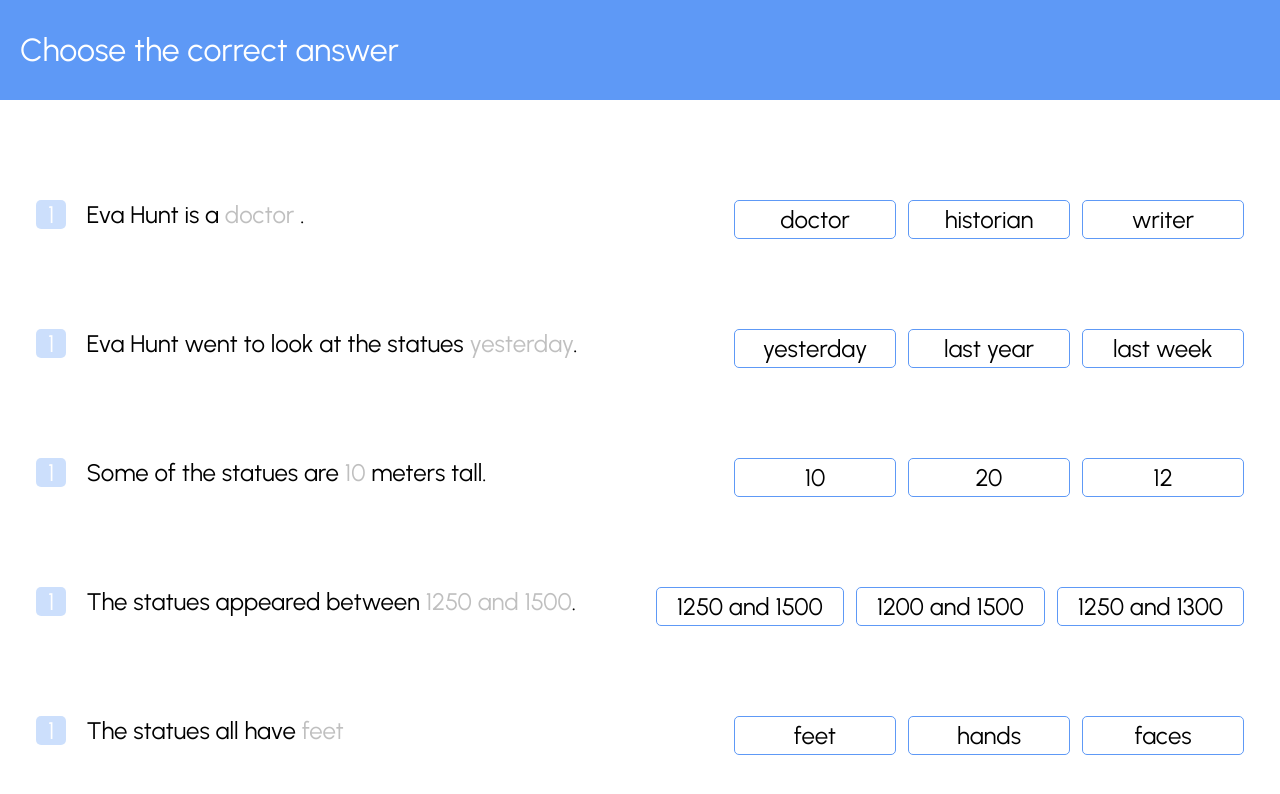
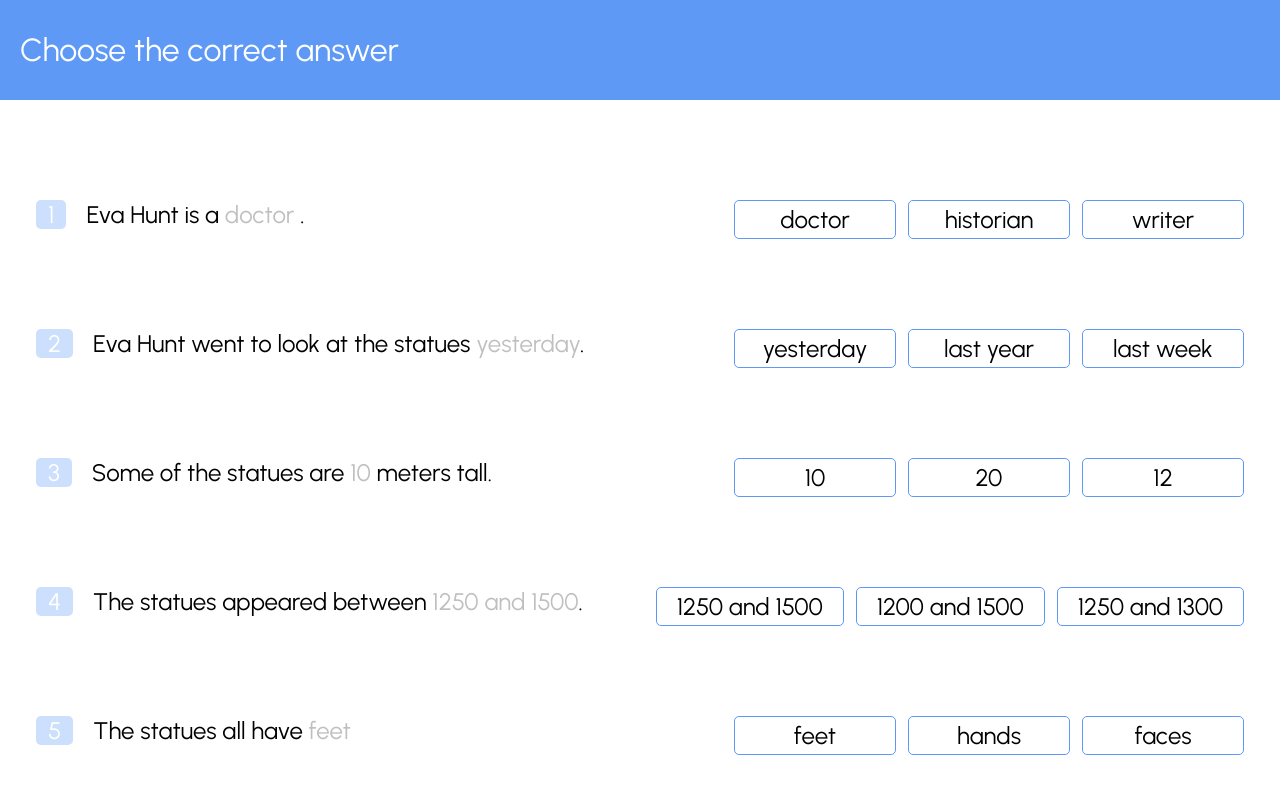
Before and after one commit to Divchata/project_one, a Next.js app in the folder frontend/: page / in a window 1280 px wide. Shown: the top 794 px of the page. Built offline with nearby package versions, Linux system fonts and the light colour scheme.

Commit message:
Fix question order

```diff
--- a/frontend/components/activities/CompleteWithOptions.jsx
+++ b/frontend/components/activities/CompleteWithOptions.jsx
@@ -25,6 +25,6 @@ export default function CompleteWithOptions() {
     ];
 
     return <ul className="question-list">
-        {questions.map(({text, options}) => <li className="question"><Question text={text} options={options}/></li>)}
+        {questions.map(({text, options}, index) => <li className="question"><Question text={text} options={options} index={index + 1}/></li>)}
         </ul>
 }
--- a/frontend/components/activities/Question.jsx
+++ b/frontend/components/activities/Question.jsx
@@ -6,9 +6,9 @@ const replaceBlankWithFirstOption = function (text, option) {
     return <><span>{first}</span><span className="inactive">{option}</span><span>{second}</span></>
 }
 
-export default function Question({text, options}) {
+export default function Question({text, options, index}) {
     return <Fragment>
-        <p><span className="question-number">1</span>{replaceBlankWithFirstOption(text, options[0])}</p>
+        <p><span className="question-number">{index}</span>{replaceBlankWithFirstOption(text, options[0])}</p>
         <OptionGroup options={options}/>
     </Fragment>
 }
```
